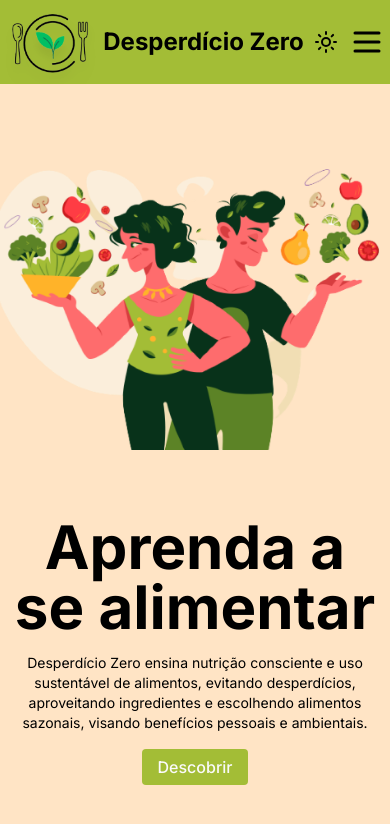
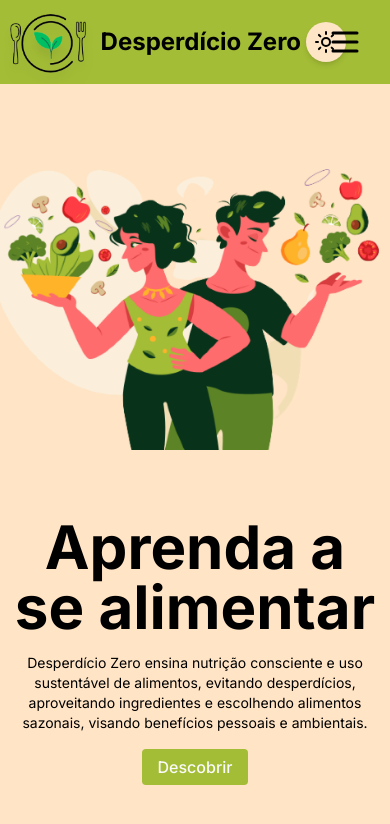
Before and after one commit to Lzinnxl007/TCC, a Next.js app: page / in a window 390 px wide. Shown: the top 824 px of the page. Built offline with nearby package versions, Linux system fonts and the light colour scheme.

Commit message:
add theme mode

```diff
--- a/package.json
+++ b/package.json
@@ -15,6 +15,7 @@
     "eslint-config-next": "13.4.19",
     "lucide-react": "^0.270.0",
     "next": "13.4.19",
+    "next-themes": "^0.2.1",
     "postcss": "8.4.28",
     "react": "18.2.0",
     "react-chartjs-2": "^5.2.0",
--- a/src/app/[viewRecipe]/page.jsx
+++ b/src/app/[viewRecipe]/page.jsx
@@ -9,8 +9,6 @@ export default function ViewRecipe() {
 
     const recipeId = searchParams.get('id')
 
-    console.log(recipeId)
-
     return (
         <section>
             <Header/>
--- a/src/app/layout.js
+++ b/src/app/layout.js
@@ -1,8 +1,8 @@
-
+'use client'
 
 import './globals.css'
 import { Inter } from 'next/font/google'
-
+import { ThemeProvider } from 'next-themes'
 const inter = Inter({ subsets: ['latin'] })
 
 export const metadata = {
@@ -10,11 +10,15 @@ export const metadata = {
   description: 'Aprenda a se alimentar de verdade!',
 }
 
+
 export default function RootLayout({ children }) {
   return (
     <html lang="en">
       <body className={inter.className}>
-        {children}
+        <ThemeProvider>
+          {children}
+        </ThemeProvider>
+
       </body>
     </html>
   )
--- a/src/app/page.jsx
+++ b/src/app/page.jsx
@@ -4,12 +4,8 @@ import Header from "@/components/Header"
 import Intro from "@/components/Intro"
 import Main from "@/components/Main"
 
-import { GetLightMode } from "@/utils/UseLightMode"
+
 export default function Home() {
-
-  const theme = GetLightMode('lightMode')
-
-  console.log(theme)
 
   return (
     <section className="h-screen bg-black overflow-hidden">
--- a/src/components/Header.jsx
+++ b/src/components/Header.jsx
@@ -4,8 +4,13 @@ import Link from "next/link"
 import { Menu } from 'lucide-react'
 import { useState, useEffect } from 'react'
 import Logo from "./Logo"
-import LightMode from "./LightMode"
+import Theme from "./Theme"
+import { useTheme } from 'next-themes'
 export default function Header() {
+
+    const { theme } = useTheme()
+
+    console.log(theme)
 
     const [menuShow, setMenuShow] = useState(false)
 
@@ -21,7 +26,7 @@ export default function Header() {
     }, [menuShow])
 
     return (
-        <header className="w-screen h-[10vh] bg-[var(--green)] overflow-hidden">
+        <header className={`w-screen h-[10vh] ${theme == 'light' ? 'bg-[var(--green)]' : 'bg-zinc-900'} overflow-hidden`}>
             <nav className="w-full h-full flex items-center justify-around z-20 py-4">
                <Link href="/">
                 <div className="flex items-center gap-4 md:gap-2">
@@ -31,7 +36,7 @@ export default function Header() {
                </Link>
                 <ul className={`flex items-center justify-center gap-6 font-medium text-lg w-[40vw]
                 md:absolute md:flex-col md:bg-[#FBEEDB] md:justify-normal md:h-[91vh] md:px-6
-                md:py-8 md:rounded md:transition-right md:duration-500 md:top-[10vh]
+                md:py-8 md:rounded md:transition-right md:duration-500 md:top-[10vh] md:text-zinc-900
                 md:z-50 ${menuShow ? 'md:flex md:right-0' : 'md:hidden md:-right-full'}`}>
                     <li className="hover:text-zinc-800 transition">
                         <Link href="/cardapio">Cardapio</Link>
@@ -46,9 +51,9 @@ export default function Header() {
                         <Link href="/IMC">IMC</Link>
                     </li>
                 </ul>
-                <LightMode/>
+                <Theme/>
                 <button onClick={openCloseMenu}
-                className="hidden md:block cursor-pointer z-10">
+                className="hidden md:block cursor-pointer z-10 md:-translate-x-6">
                     <Menu size={36}/>
                 </button>
             </nav>
--- a/src/components/Main.jsx
+++ b/src/components/Main.jsx
@@ -1,7 +1,12 @@
+
+import { useTheme } from 'next-themes'
 export default function Main() {
+
+    const { theme } = useTheme()
+
     return (
-        <main className="w-screen h-[91vh] bg-[#FFE4C5] flex
-        items-center justify-evenly md:flex-col-reverse overflow-hidden">
+        <main className={`w-screen h-[91vh] ${theme == 'light' ? 'bg-[#FFE4C5]' : 'bg-zinc-800'} flex
+        items-center justify-evenly md:flex-col-reverse overflow-hidden`}>
             <div className="space-y-4 md:flex md:flex-col md:items-center">
                 <h1 className="text-7xl md:text-6xl font-bold leading-[70px] md:text-center">
                     Aprenda a
--- a/src/components/Recipe.jsx
+++ b/src/components/Recipe.jsx
@@ -2,6 +2,7 @@
 
 import { GetRecipes } from '@/utils/GetRecipes'
 export default async function Recipe({ id }) {
+
 
     const recipes = await GetRecipes()
 
--- a/src/components/RecipeCard.jsx
+++ b/src/components/RecipeCard.jsx
@@ -3,19 +3,23 @@
 import StarRatings from 'react-star-ratings'
 import { Clock4 } from 'lucide-react'
 import { useRouter } from 'next/navigation'
+import { useTheme } from 'next-themes'
 export default function RecipeCard({ recipe }) {
+
+    const { theme } = useTheme()
 
     const router = useRouter()
 
     const viewRecipe = (recipe) => {
-        console.log(recipe)
         router.push(`/${recipe.name}?id=${recipe.id}`)
     }
 
 
     return (
         <button onClick={() => viewRecipe(recipe)}
-        className="w-full h-[330px] max-w-xs md:max-w-sm md:h-[350px] rounded bg-zinc-50 transition hover:shadow-[6px_6px_0_rgb(255,170,73)] cursor-pointer overflow-hidden hover:translate-y-[5px] mx-auto ">
+        className={`w-full h-[330px] max-w-xs md:max-w-sm md:h-[350px] rounded bg-zinc-50
+         transition hover:shadow-[6px_6px_0_rgb(255,170,73)] cursor-pointer overflow-hidden
+         hover:translate-y-[5px] mx-auto ${theme == 'dark' && 'bg-zinc-800'} `}>
             <div className="w-full h-3/5 relative">
                 <img src={recipe.image}
                 alt="recipe-image"
--- a/src/components/LightMode.jsx
+++ b/src/components/Theme.jsx
@@ -1,22 +1,26 @@
 'use client'
 
 import { Sun, Moon } from "lucide-react"
-import { SetLightMode } from "@/utils/UseLightMode"
 import { useEffect, useState } from "react"
-export default function LightMode() {
+import { useTheme } from 'next-themes'
+export default function Theme() {
+
+    const { theme, setTheme } = useTheme()
 
     const [mode, setMode] = useState('light')
 
     const selectMode = () => {
         mode == 'light' ? setMode('dark') : setMode('light')
+
     }
 
     useEffect(() => {
-        SetLightMode(mode)
+        setTheme(mode)
     }, [mode])
 
     return (
-        <button onClick={selectMode}>
+        <button onClick={selectMode}
+        className={`p-2 rounded-full shadow-md ${mode == 'light' ? 'bg-[var(--orange)]' : 'bg-[var(--green)]'}`}>
             {mode == 'light' ? (
                 <Sun/>
             ) : (
--- a/src/utils/UseLightMode.js
+++ /dev/null
@@ -1,11 +0,0 @@
-
-
-export function SetLightMode(mode) {
-    localStorage.setItem('lightMode', mode)
-}
-
-export function GetLightMode(value) {
-    if(localStorage.getItem(value)) {
-        return localStorage.getItem(value)
-    }
-}
```
Also changed, not shown: 1 other file (tests, documents, lock files or other folders).
